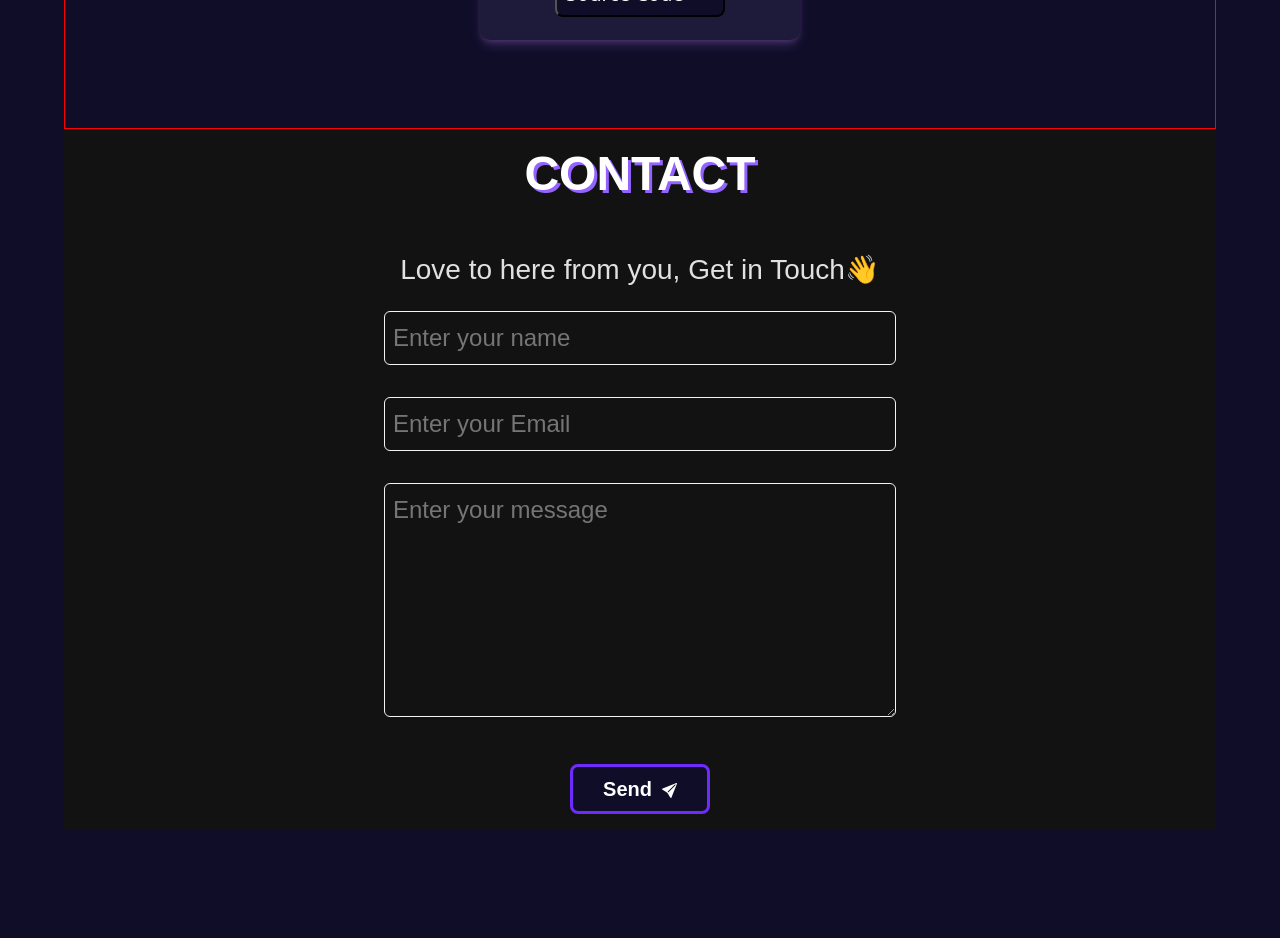
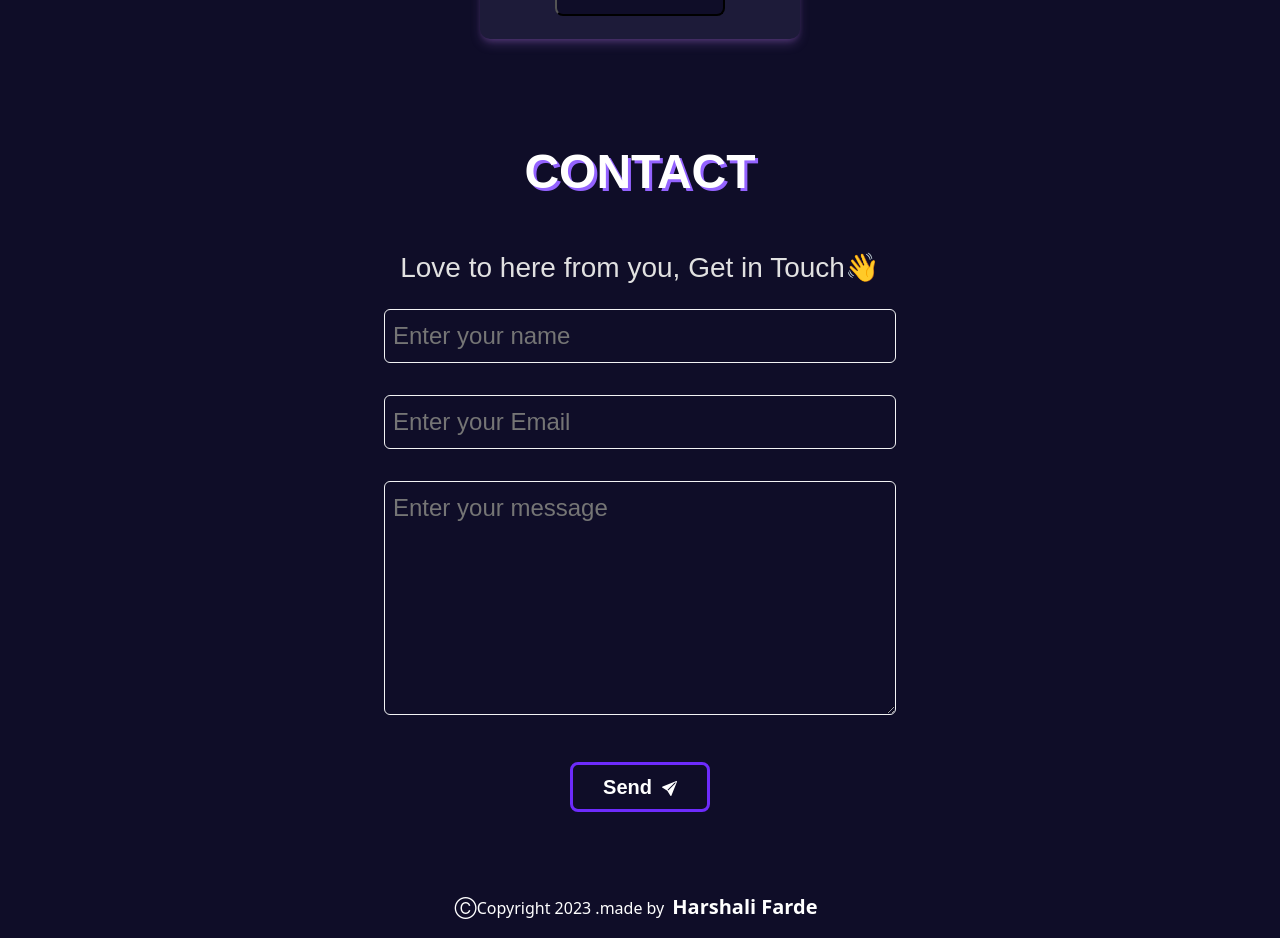
Before and after one commit to harshali08/Portfolio, a React (Create React App) app: page / in a window 1280 px wide. Shown: the part 4300-5238 px from the top of the page. Before the commit the page ends 5130 px from the top, so only its background shows below. Built offline with nearby package versions, Linux system fonts and the light colour scheme; some icons are missing.

Commit message:
finalllllllllll doneeeeeeeee

```diff
--- a/src/App.js
+++ b/src/App.js
@@ -24,7 +24,7 @@ const App = () => {
     <Skills></Skills>
     <Projects></Projects>
     <Contact></Contact>
-    {/* <Footer></Footer> */}
+    <Footer></Footer>
    </div>
    </>
   )
--- a/src/components/Contact.jsx
+++ b/src/components/Contact.jsx
@@ -270,7 +270,7 @@ const Contact = () => {
     //     </form>
     //   </div>
     // </div>
-    <div className='p-3 contact' style={{ backgroundColor: "#121212",width:'90%',margin:'0 auto'}} id='contact'>
+    <div className='p-3 contact' style={{  backgroundColor: "#0F0D28",width:'90%',margin:'0 auto'}} id='contact'>
      <h1
         style={{
           color: "White",
@@ -292,9 +292,9 @@ const Contact = () => {
                         </div>
                         <div className="">
                             <form ref={form} onSubmit={sendEmail} className="" >
-                                <input type="text" placeholder="Enter your name" name="user_name" required className="inputt fs-4 my-3 p-2" style={{backgroundColor:'#121212',color:'#F2F3F4',border:'solid',borderWidth:'1px',borderColor:'#F2F3F4',borderRadius:'6px',outline:'none'}} /><br />
-                                <input type="email" placeholder="Enter your Email" name="user_email" required className="inputt fs-4 my-3 p-2" style={{backgroundColor:'#121212',color:'#F2F3F4',border:'solid',borderWidth:'1px',borderColor:'#F2F3F4',borderRadius:'6px',outline:'none'}} /><br />
-                                <textarea placeholder="Enter your message" name="message" required rows={6} className="inputt fs-4 my-3 p-2" style={{backgroundColor:'#121212',color:'#F2F3F4',border:'solid',borderWidth:'1px',borderColor:'#F2F3F4',borderRadius:'6px',outline:'none'}} ></textarea><br />
+                                <input type="text" placeholder="Enter your name" name="user_name" required className="inputt fs-4 my-3 p-2" style={{backgroundColor: "#0F0D28",color:'#F2F3F4',border:'solid',borderWidth:'1px',borderColor:'#F2F3F4',borderRadius:'6px',outline:'none'}} /><br />
+                                <input type="email" placeholder="Enter your Email" name="user_email" required className="inputt fs-4 my-3 p-2" style={{backgroundColor: "#0F0D28",color:'#F2F3F4',border:'solid',borderWidth:'1px',borderColor:'#F2F3F4',borderRadius:'6px',outline:'none'}} /><br />
+                                <textarea placeholder="Enter your message" name="message" required rows={6} className="inputt fs-4 my-3 p-2" style={{backgroundColor: "#0F0D28",color:'#F2F3F4',border:'solid',borderWidth:'1px',borderColor:'#F2F3F4',borderRadius:'6px',outline:'none'}} ></textarea><br />
                                 {/* <button type='submit' value="Send" className='px-5 py-2 mx-4 my-2 mb-4 fs-5 fw-semibold me-5' style={{backgroundColor:'#fc2569',color:'white',border:'none',borderRadius:'5px',fontFamily:'Kanit'}} >Submit</button> */}
                                 <div className="d-flex justify-content-center">
           <button
--- a/src/components/Footer.jsx
+++ b/src/components/Footer.jsx
@@ -3,10 +3,10 @@ import React from 'react';
 
 const Footer = () => {
   return (
-    <div className=" my-5 mx-0 mb-0 px-0 me-0 pe-0" >
+    <div className=" mt-5 " style={{width:"80%",margin:"0 auto"}} >
       <footer className="text-center text-white bg-black bg-opacity-75">
 
-        <div className="text-center py-3" style={{ backgroundColor: 'rgba(0, 0, 0, 0.2)' }}>
+        <div className="text-center py-3" style={{backgroundColor: "#0F0D28" }}>
         ⒸCopyright 2023 .made by
           <a className="text-white m-2 text-decoration-none fw-bolder"  href="https://github.com/harshali08">
          Harshali Farde  </a>
--- a/src/components/Projects.jsx
+++ b/src/components/Projects.jsx
@@ -3,7 +3,7 @@ import ProjCard from './ProjCard'
 
 const Projects = () => {
   return (
-    <div id='projects' className='pt-3' style={{border:"1px solid red",width:'90%',margin:'0 auto'}}>
+    <div id='projects' className='pt-3' style={{width:'90%',margin:'0 auto'}}>
     <div className='my-6' style={{marginTop:"5rem"}}>
     <h1 style={{color:"white",textAlign:"center",textShadow: "3px 3px #9463FF",fontWeight:"bolder", fontSize:"3rem"}}>PROJECTS</h1>
     <h3  style={{color:"#EBEBEB",textAlign:"center" ,marginTop:"50px",color:"#E1E1E1"}}>Checkout Some of my Work 👇</h3>
```
